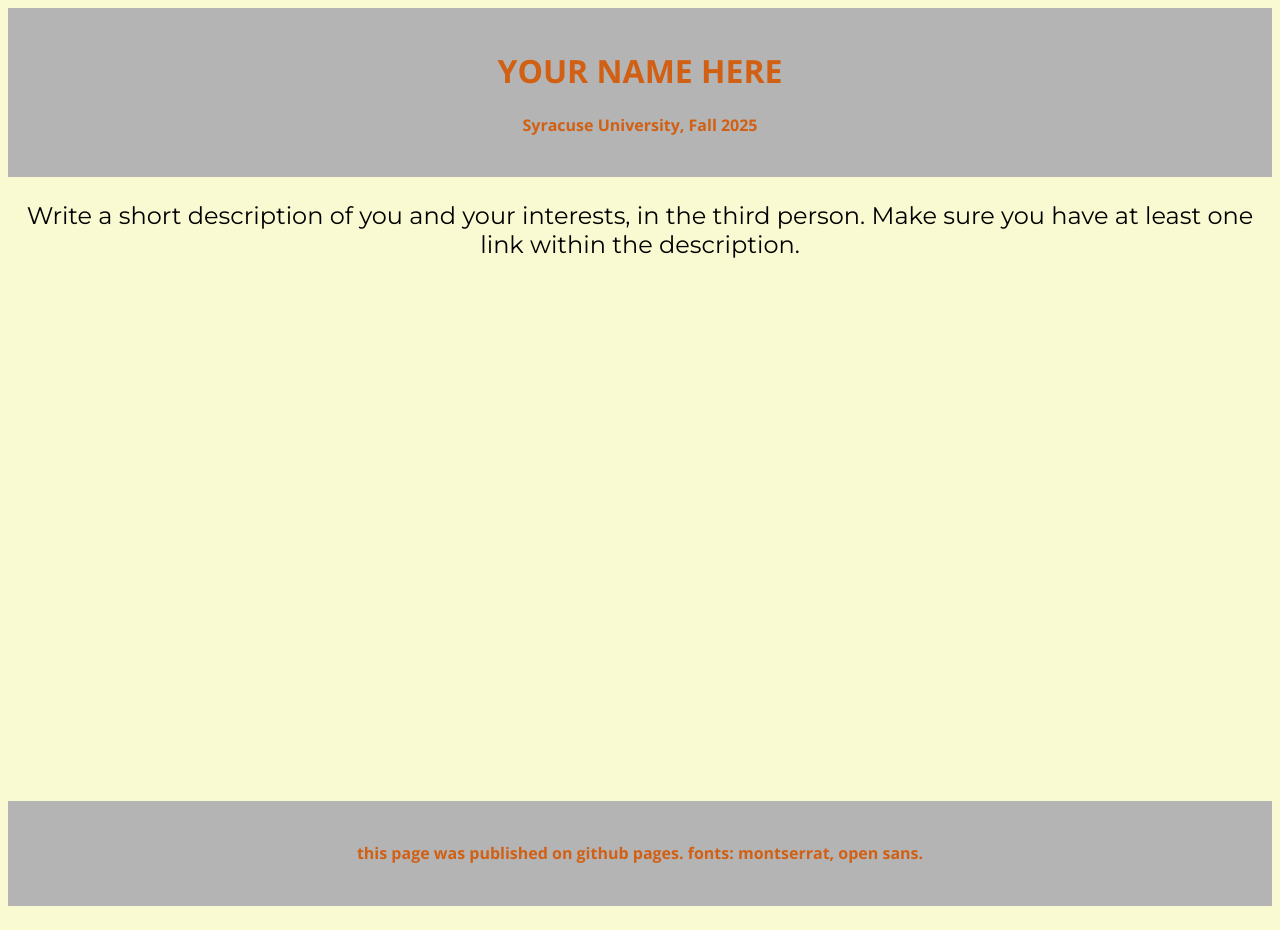
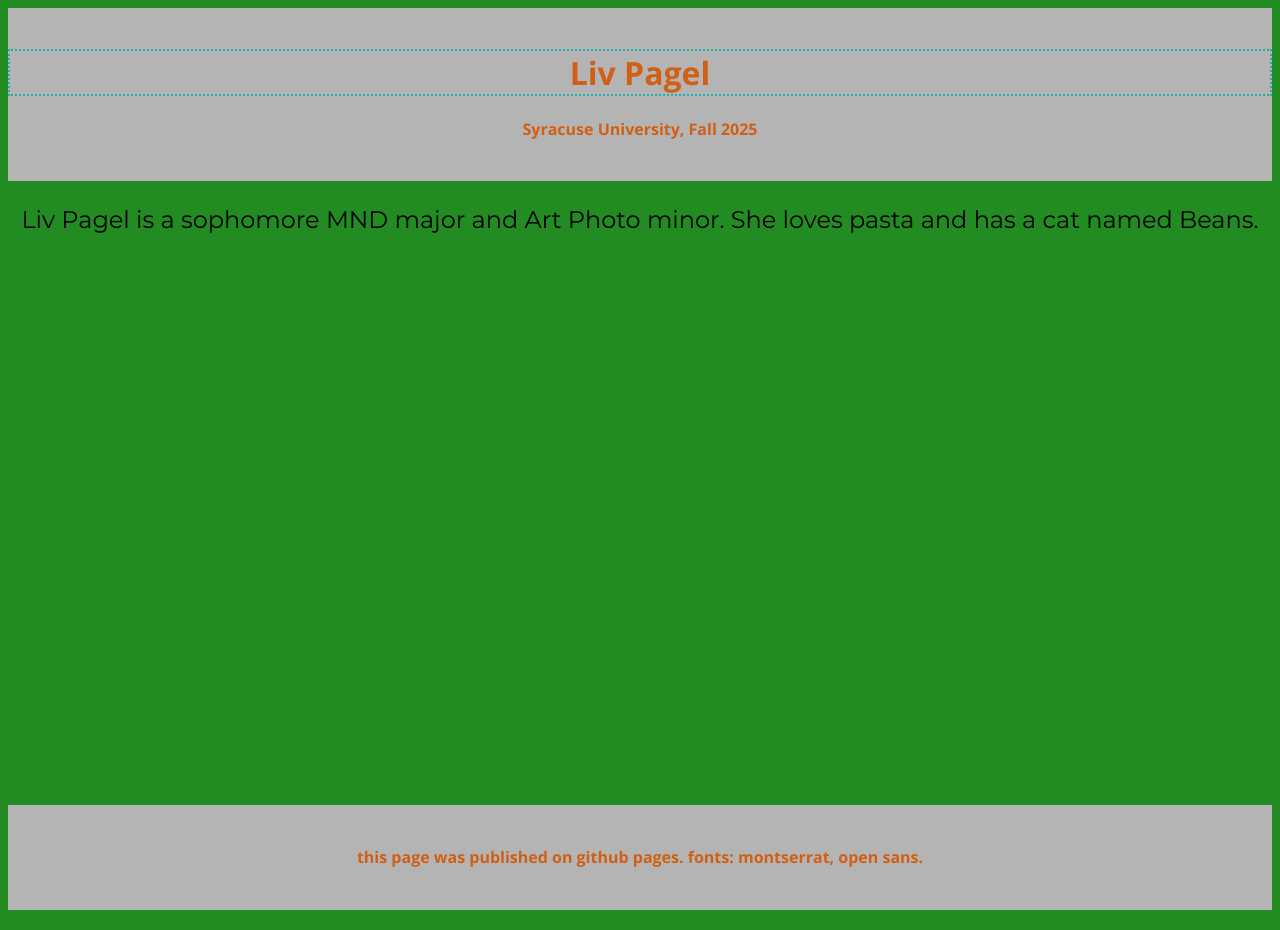
Before and after one commit to opagel-cmyk/jnl221_pagel, a plain HTML site: page index.html in a window 1280 px wide. Drawn offline with nearby package versions, Linux system fonts and the light colour scheme.

Commit message:
uploading index files

```diff
--- a/index.css
+++ b/index.css
@@ -1,5 +1,5 @@
 body {
-	background-color: lightgoldenrodyellow;
+	background-color: forestgreen;
 }
 #intro, #end {
 	background-color: #b4b4b4;
@@ -10,7 +10,9 @@ body {
 	padding-bottom: 20px;
 	font-family: "Open Sans", sans-serif;
 }
-
+h1 {
+	border: 2px lightseagreen dotted;
+}
 section {
 	height: 600px;
 	text-align: center;
--- a/index.html
+++ b/index.html
@@ -17,12 +17,12 @@
 
 		<!-- This is the header row for this page. -->
 		<div id="intro">
-			<h1>YOUR NAME HERE</h1>
+			<h1>Liv Pagel</h1>
 			<h4>Syracuse University, Fall 2025</h4>
 		</div>
 
 		<section>
-			<p>Write a short description of you and your interests, in the third person. Make sure you have at least one link within the description.</p>
+			<p>Liv Pagel is a sophomore MND major and Art Photo minor. She loves pasta and has a cat named Beans.</p>
 		</section>
 
 		<div id="end">
```
